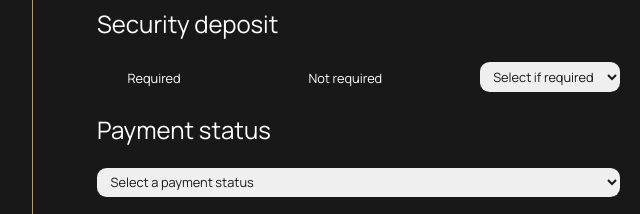
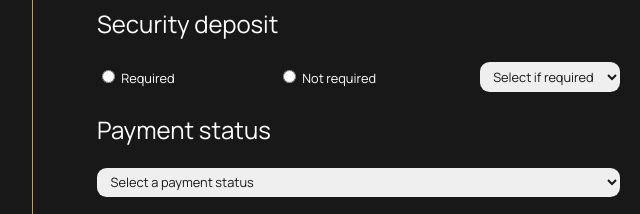
Before and after one commit to godswillumukoro/tw-event-manager, a plain HTML site: page book-event.html in a window 1280 px wide. Shown: the part 860-1074 px from the top of the page, 348-988 px from the left. Drawn offline with nearby package versions, Linux system fonts and the light colour scheme.

Commit message:
minor ui changes revert

```diff
--- a/global.css
+++ b/global.css
@@ -180,14 +180,10 @@ input {
     padding: 1rem 1.6rem;
     text-align: start;
     color: var(--dark);
-    -webkit-appearance: none;
+    /* -webkit-appearance: none;
     -moz-appearance: none;
-    appearance: none;
+    appearance: none; */
 }
-
-/*
-input[type="date"] {
-} */
 
 input::placeholder {
     color: #797B79;
```
